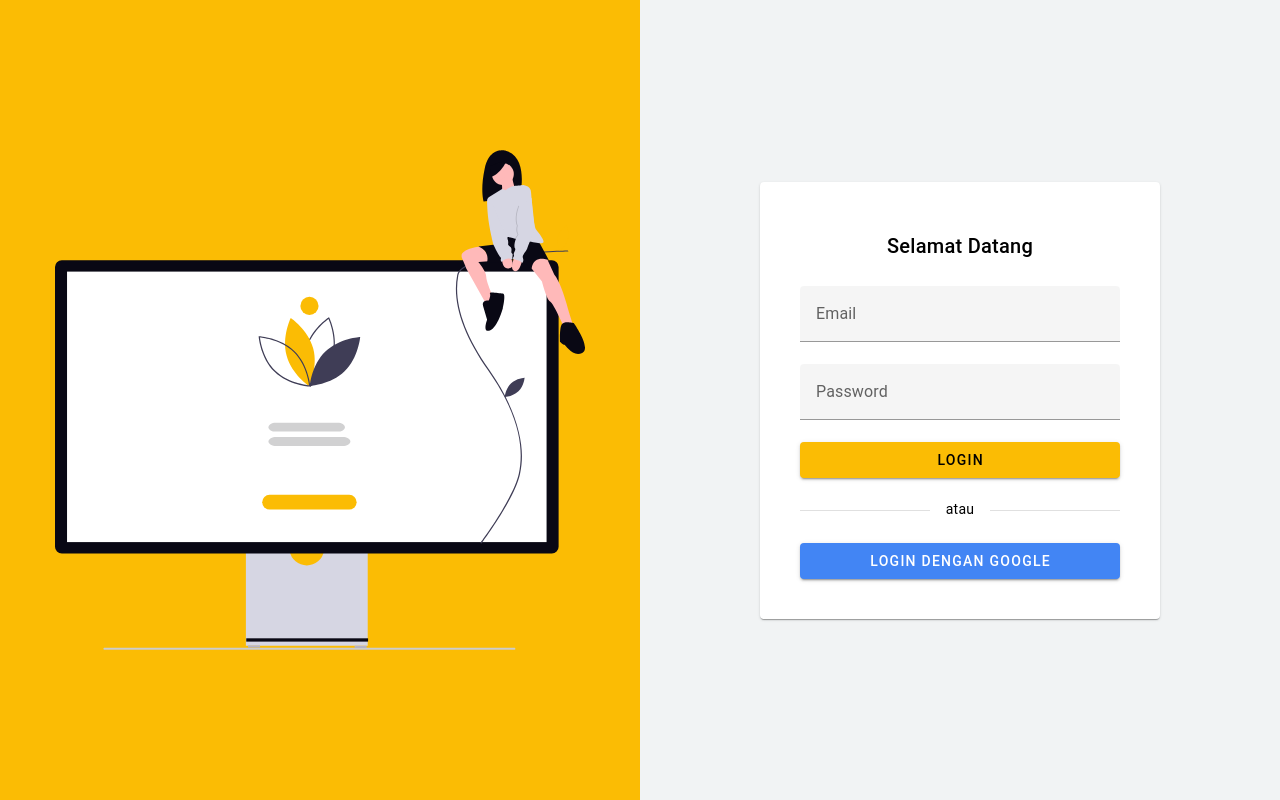
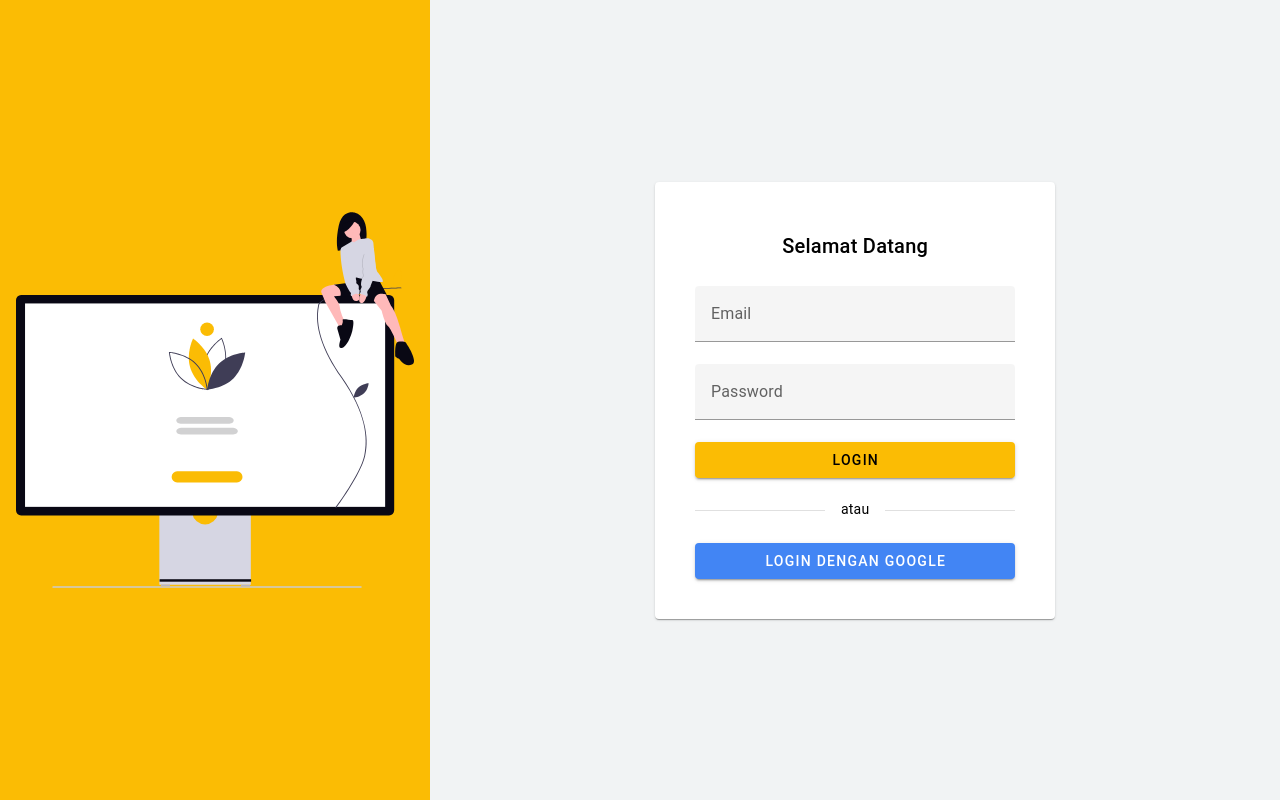
Before and after one commit to nas11ai/personal-tracker, a Vue app: page / in a window 1280 px wide. Built offline with nearby package versions, Linux system fonts and the light colour scheme; no server answers.

Commit message:
refactor: init eslint config and responsive index page

```diff
--- a/src/pages/index.vue
+++ b/src/pages/index.vue
@@ -1,21 +1,35 @@
 <template>
   <v-container fluid class="d-flex pa-0">
     <!-- Bagian Kiri (Gambar) -->
-    <v-container class="d-flex align-center justify-center bg-primary h-screen w-50">
-      <v-img :src="landingPageImage" alt="Login Image" contain max-height="500" />
+    <v-container
+      class="d-none d-sm-flex align-center justify-center bg-primary h-screen w-50"
+    >
+      <v-img
+        :src="landingPageImage"
+        alt="Login Image"
+        contain
+        max-height="500"
+      />
     </v-container>
 
     <!-- Bagian Kanan (Form Login) -->
-    <v-container class="d-flex align-center justify-center bg-surface h-screen w-50">
+    <v-container
+      class="d-flex align-center justify-center bg-surface h-screen w-100 sm-w-50"
+    >
       <v-card class="pa-6 bg-white" width="400">
-        <v-card-title class="text-center my-4">Selamat Datang</v-card-title>
+        <v-card-title class="text-center my-4"> Selamat Datang </v-card-title>
         <v-card-text>
           <v-form>
-            <v-text-field label="Email" v-model="email" type="email" required></v-text-field>
-            <v-text-field label="Password" v-model="password" type="password" required></v-text-field>
-            <v-btn type="submit" block color="primary">Login</v-btn>
+            <v-text-field v-model="email" label="Email" type="email" required />
+            <v-text-field
+              v-model="password"
+              label="Password"
+              type="password"
+              required
+            />
+            <v-btn type="submit" block color="primary"> Login </v-btn>
           </v-form>
-          <v-divider class="my-8">atau</v-divider>
+          <v-divider class="my-8"> atau </v-divider>
           <v-btn block color="secondary" @click="signInWithGoogle">
             <span class="flex-grow-1 text-center">Login dengan Google</span>
           </v-btn>
@@ -27,9 +41,9 @@
 
 <script lang="ts" setup>
 import { ref } from "vue";
-import { signInWithGoogle, logout, db } from "@/firebase";
-import { doc, getDoc } from "firebase/firestore";
-import type { UserModel } from "@/models/UserModel";
+import { signInWithGoogle } from "@/firebase";
+// import { doc, getDoc } from "firebase/firestore";
+// import type { UserModel } from "@/models/UserModel";
 import landingPageImage from "@/assets/landing_page.svg";
 
 const email = ref("");
```
Also changed, not shown: eslint.config.js (+10 -1 lines), package.json (+6 -3 lines), 1 other file (tests, documents, lock files or other folders).
